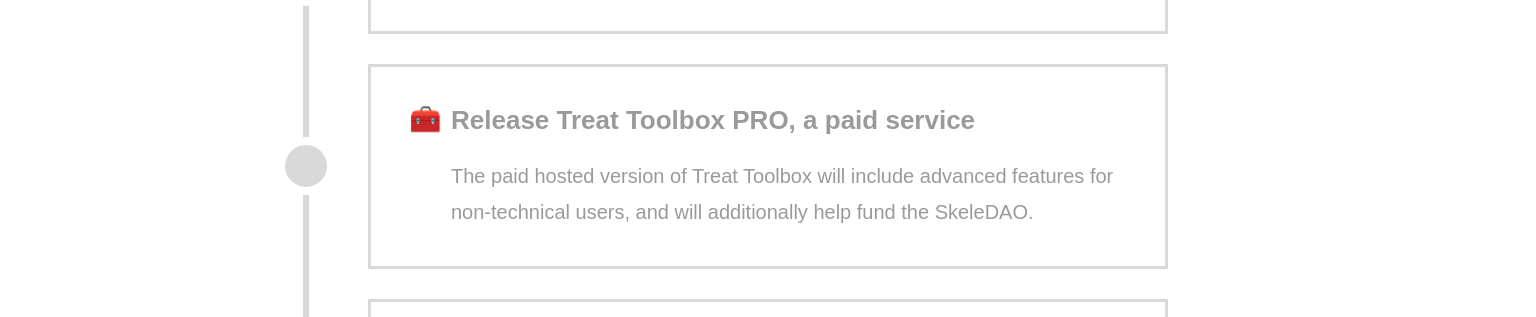
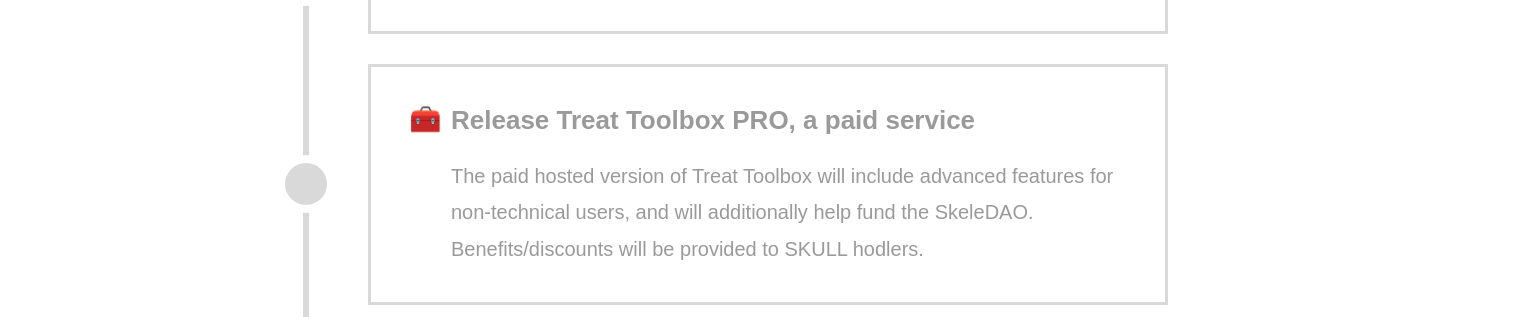
Before and after one commit to theskeletoncrew/website, a Next.js app: page / in a window 1536 px wide. Shown: the part 5034-5351 px from the top of the page. Built offline with nearby package versions, Linux system fonts and the light colour scheme; a web font is replaced by a local one.

Commit message:
updated copy

```diff
--- a/pages/index.tsx
+++ b/pages/index.tsx
@@ -516,7 +516,8 @@
                 <span className="roadmap-item-description">
                   The paid hosted version of Treat Toolbox will include advanced
                   features for non-technical users, and will additionally help
-                  fund the SkeleDAO.
+                  fund the SkeleDAO. Benefits/discounts will be provided to
+                  SKULL hodlers.
                 </span>
               </li>
               <li>
--- a/styles/globals.css
+++ b/styles/globals.css
@@ -473,7 +473,7 @@
   position: absolute;
   top: 55px;
   left: -35px;
-  height: 4350px;
+  height: 4400px;
   width: 4px;
   background-color: #d9d9d9;
 }
--- a/styles/w1000.css
+++ b/styles/w1000.css
@@ -132,7 +132,7 @@
   #roadmap-timeline {
     top: 55px;
     left: 10px;
-    height: 2690px;
+    height: 2750px;
     width: 6px;
   }
 
--- a/styles/w1400.css
+++ b/styles/w1400.css
@@ -37,7 +37,7 @@
   }
 
   #roadmap-timeline {
-    height: 2950px;
+    height: 3100px;
   }
 
   #roadmap-timeline-completed {
```
